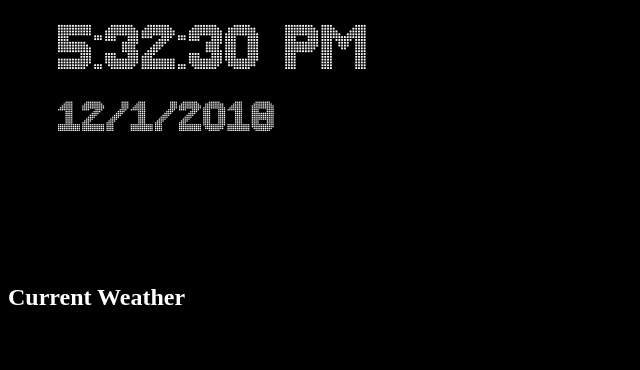
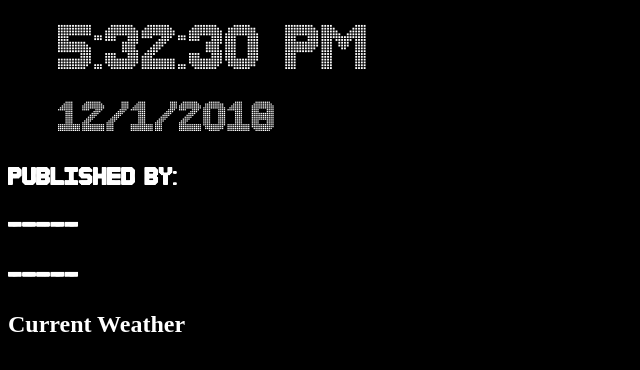
Before and after one commit to Hudanov/Mirror-Project, a plain HTML site: page mirror.html in a window 1280 px wide. Shown: the whole page, without its empty margins (0-640 px from the left). Drawn offline with nearby package versions, Linux system fonts and the light colour scheme; no server answers.

Commit message:
css v0.2

```diff
--- a/style.css
+++ b/style.css
@@ -18,3 +18,10 @@ p.time {
     font-size: 300%;
     margin: 5px 50px 5px;
 }
+
+h3.news {
+
+
+    font-family: "ledFont", Verdana, Tahoma;
+    color: white;
+}
```
